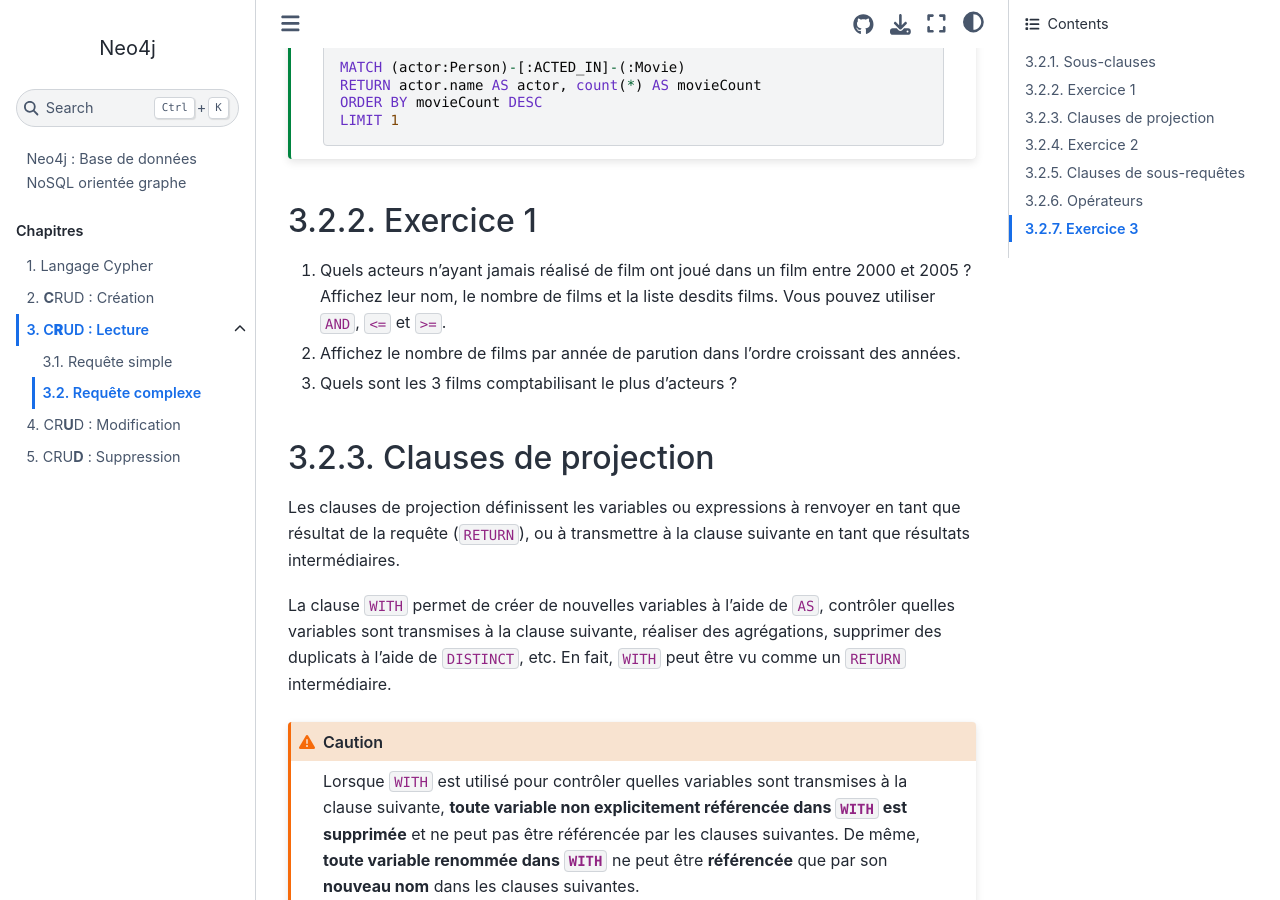
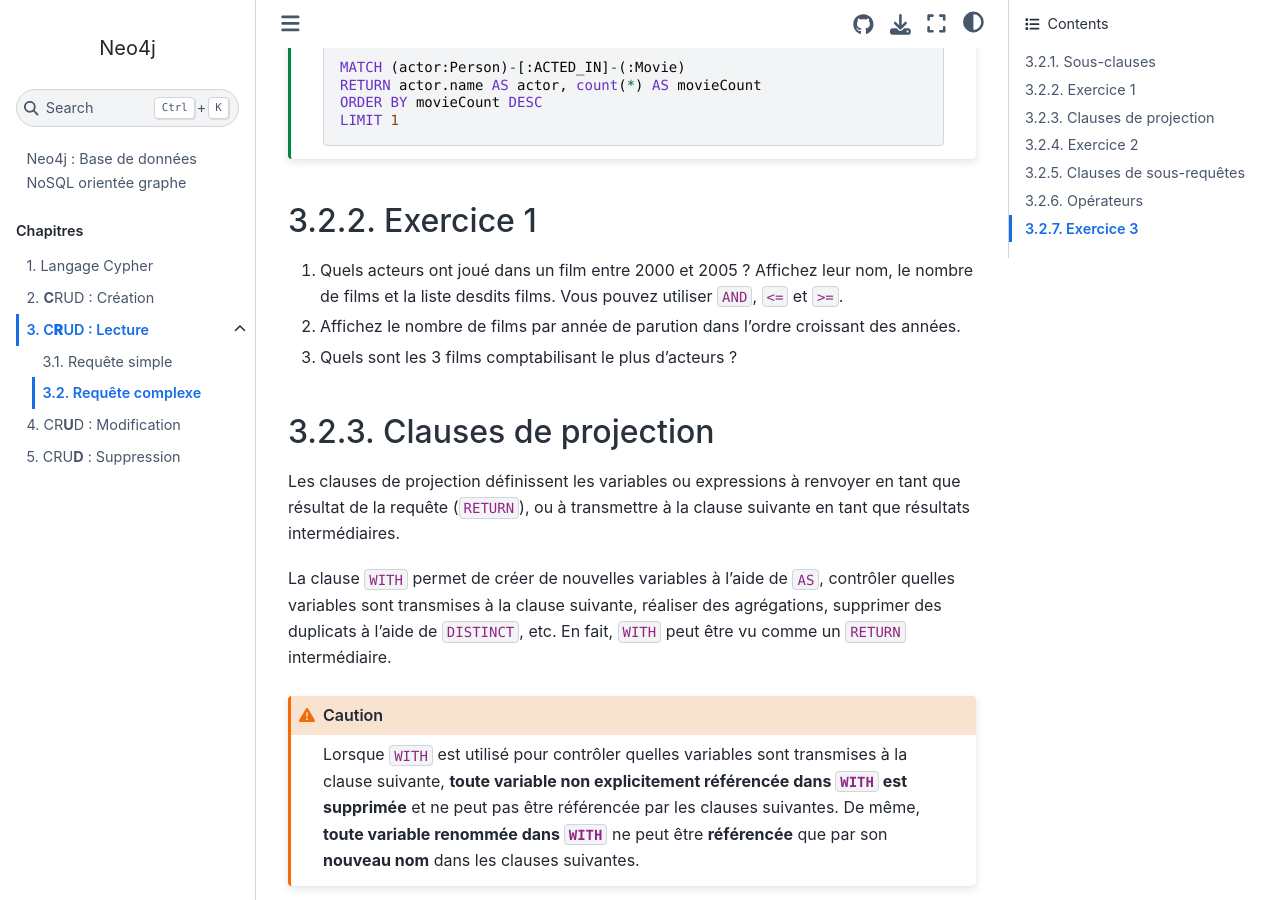
Before and after one commit to elenaberhoco/neo4j, a Jupyter Book: the page built from content/03_lecture_complexe.md, in a window 1280 px wide and 900 px high, scrolled down 2439 px. Built offline with Jupyter Book 1.0.4 settings and Sphinx 7.4.7 and the Sphinx Book theme 1.1.4, drawn with Linux system fonts in a browser that asks for light colours.

Commit message:
FIX 03_lecture_complexe.md | ./content

```diff
--- a/content/03_lecture_complexe.md
+++ b/content/03_lecture_complexe.md
@@ -103,7 +103,7 @@ LIMIT 1
 
 ## Exercice 1
 
-1. Quels acteurs n'ayant jamais réalisé de film ont joué dans un film entre 2000 et 2005 ? Affichez leur nom, le nombre de films et la liste desdits films. Vous pouvez utiliser `AND`, `<=` et `>=`.
+1. Quels acteurs ont joué dans un film entre 2000 et 2005 ? Affichez leur nom, le nombre de films et la liste desdits films. Vous pouvez utiliser `AND`, `<=` et `>=`.
 2. Affichez le nombre de films par année de parution dans l'ordre croissant des années.
 3. Quels sont les 3 films comptabilisant le plus d'acteurs ?
 
```
